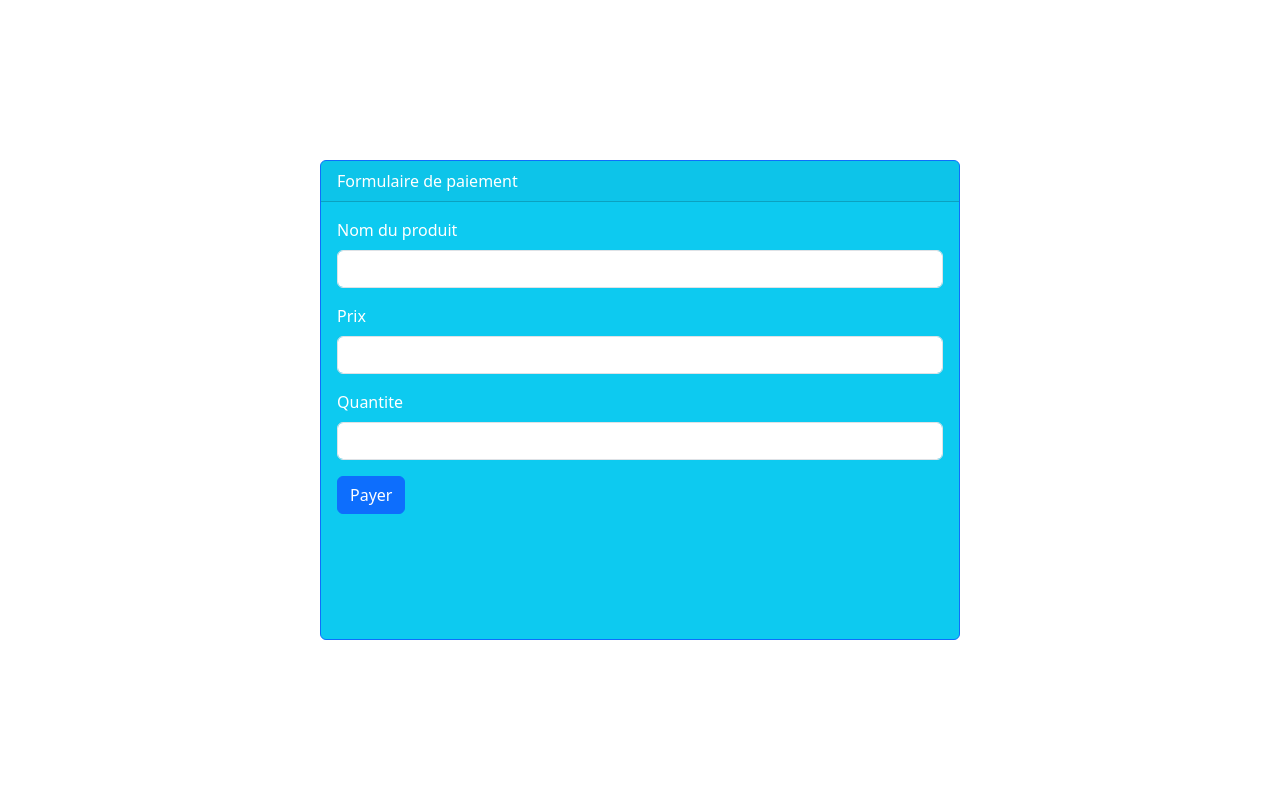
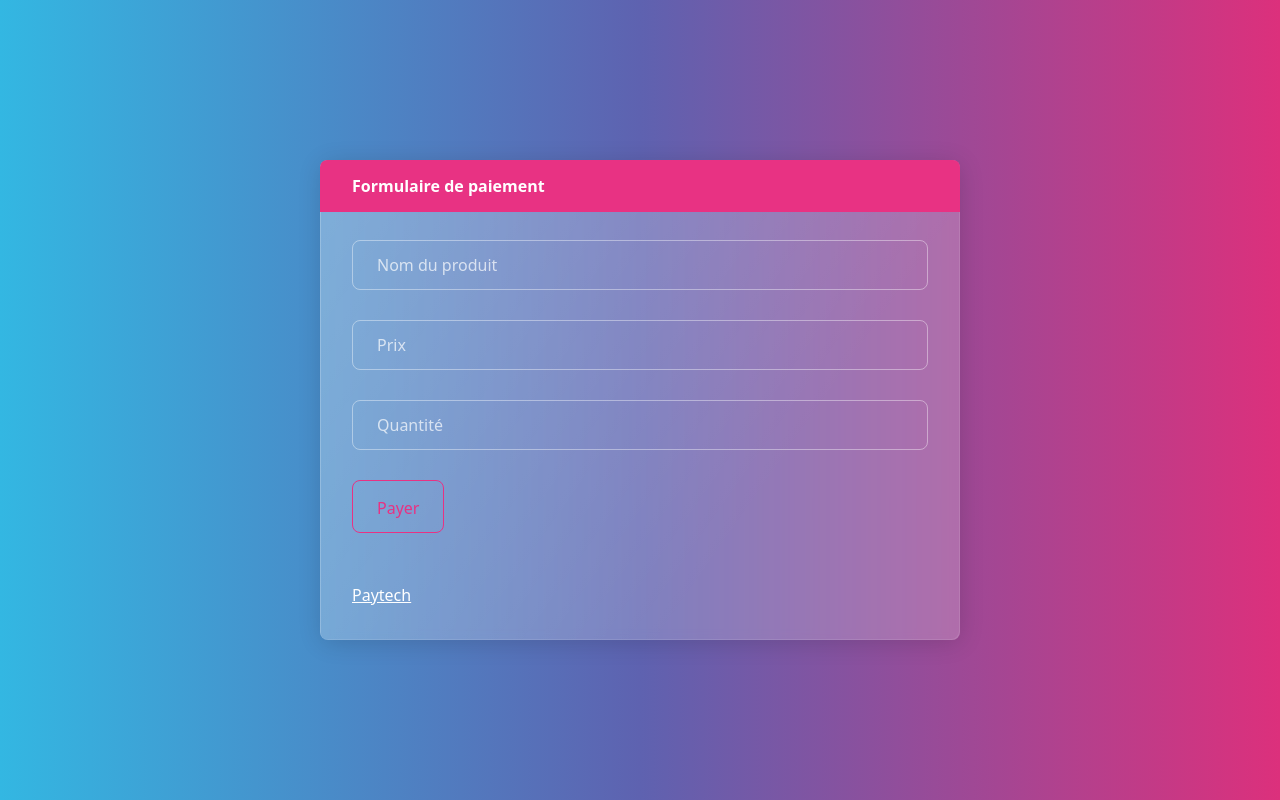
Before and after one commit to BayeDiagn/Api_Paiement, a Django app: page /paydunya/ in a window 1280 px wide. Run offline with Django 3.2, Linux system fonts and the light colour scheme; parts of the project's set-up code (start-up, migrations or seed data) failed here and were passed over; some libraries are stand-ins or nearby versions.

Commit message:
quelque changement

```diff
--- a/Api_Payment/settings.py
+++ b/Api_Payment/settings.py
@@ -39,6 +39,8 @@ INSTALLED_APPS = [
     'django.contrib.staticfiles',
 
     'django_extensions',
+    "crispy_forms",
+    "crispy_bootstrap5",
 
     'Paytech',
     'Paydunya',
@@ -53,6 +55,10 @@ MIDDLEWARE = [
     'django.contrib.messages.middleware.MessageMiddleware',
     'django.middleware.clickjacking.XFrameOptionsMiddleware',
 ]
+
+CRISPY_ALLOWED_TEMPLATE_PACKS = "bootstrap5"
+
+CRISPY_TEMPLATE_PACK = "bootstrap5"
 
 ROOT_URLCONF = 'Api_Payment.urls'
 
--- a/Paydunya/forms.py
+++ b/Paydunya/forms.py
@@ -2,6 +2,6 @@
 from django import forms
 
 class PaydunyaForm(forms.Form):
-    name = forms.CharField(max_length=100)
-    prix_unit = forms.DecimalField(max_digits=10, decimal_places=2)
-    quantity = forms.DecimalField(max_digits=10, decimal_places=2)
+    nom = forms.CharField(max_length=100)
+    prix_unite = forms.DecimalField(max_digits=10, decimal_places=2)
+    quantite = forms.DecimalField(max_digits=10, decimal_places=2)
--- a/Paydunya/views.py
+++ b/Paydunya/views.py
@@ -23,9 +23,9 @@ def payment_view(request):
     if request.method == 'POST':
         form = PaydunyaForm(request.POST)
         if form.is_valid():
-            name = form.cleaned_data['name']
-            unit_price = form.cleaned_data['prix_unit']
-            quantity = form.cleaned_data['quantity']
+            name = form.cleaned_data['nom']
+            unit_price = form.cleaned_data['prix_unite']
+            quantity = form.cleaned_data['quantite']
 
             total_price = int(quantity)*int(unit_price)
 
--- a/Paytech/views.py
+++ b/Paytech/views.py
@@ -34,8 +34,8 @@ def payment_view(request):
             pay_tech.setRefCommand(str(uuid.uuid4()))
             pay_tech.setNotificationUrl({
                 'ipn_url': 'https://192.168.1.10:8000/ipn',
-                'success_url': 'https://192.168.1.10:8000/paytech/payment-done/',
-                'cancel_url': 'https://192.168.1.10:8000/paytech/payment-canceled/',
+                'success_url': 'https://192.168.1.56:8000/paytech/payment-done/',
+                'cancel_url': 'https://192.168.1.56:8000/paytech/payment-canceled/',
             })
             pay_tech.setMobile(False)
 
--- a/requirement.txt
+++ b/requirement.txt
@@ -6,8 +6,8 @@ cryptography==42.0.5
 Django==3.2.6
 django-extensions==3.2.3
 django-model-utils==4.5.0
-django-notifications-hq==1.8.3
-djangorestframework==3.14.0
+django-crispy-forms==2.1
+crispy-bootstrap5==2024.2
 idna==3.7
 jsonfield==3.1.0
 MarkupSafe==2.1.5
--- a/templates/Paydunya/paydunya_form.html
+++ b/templates/Paydunya/paydunya_form.html
@@ -1,28 +1,32 @@
 {% extends "base.html" %}
+{% load crispy_forms_tags %}
 
 
 {% block content %}
-<div class="card text-bg-info  border-primary " style="width:40rem; height:60vh">
-    <div class="card-header"style="color:white">
+<div class="card border-primary " style="width:40rem; height:60vh">
+  <div class="card-header">
       Formulaire de paiement
   </div>
   <div class="card-body ">
       <form method="Post">
           {% csrf_token %}
-            <div class="mb-3">
-              <label for="exampleInputitem_name" class="form-label" style="color:white">Nom du produit</label>
-              <input type="text" name="name" class="form-control" id="exampleInputitem_name" aria-describedby="emailHelp" required >
+          <div style="margin-bottom:30px;">
+            <input  type="text" name="nom" class="form-control" id="exampleInputitem_name" placeholder="Nom du produit" autocomplete="off" required>
           </div>
-            <div class="mb-3">
-              <label for="exampleInputprix_unit" class="form-label" style="color:white">Prix</label>
-              <input type="number" name="prix_unit" class="form-control" id="exampleInputprix_unit" required>
+
+          <div style="margin-bottom:30px;">
+            <input  type="number" name="prix_unite" class="form-control" placeholder="Prix" autocomplete="off" required>
           </div>
-            <div class="mb-3">
-              <label for="exampleInputquantity" class="form-label" style="color:white">Quantite</label>
-              <input type="number" name="quantity" class="form-control" id="exampleInputquantity" required>
+          <div style="margin-bottom:30px;">
+            <input  type="number" name="quantite" class="form-control" placeholder="Quantité" autocomplete="off" required>
           </div>
-            <button type="submit" class="btn btn-primary">Payer</button>
+          <div style="margin-top:20px;">
+            <button type="submit" class="btn btn-outline-primary"><font style="vertical-align: inherit;"><font style="vertical-align: inherit;">Payer</button>
+          <div>
           </form>
   </div>
 </div>
+<div style="margin-top:50px;">
+  <a href="{% url "paytech_payment" %}" ><font style="vertical-align: inherit;"><font style="vertical-align: inherit;">Paytech</a>
+<div>
 {% endblock content %}
--- a/templates/base.html
+++ b/templates/base.html
@@ -3,8 +3,8 @@
   <head>
     <meta charset="utf-8">
     <meta name="viewport" content="width=device-width, initial-scale=1">
-    <title>Bootstrap demo</title>
-    <link href="https://cdn.jsdelivr.net/npm/bootstrap@5.3.3/dist/css/bootstrap.min.css" rel="stylesheet" integrity="sha384-QWTKZyjpPEjISv5WaRU9OFeRpok6YctnYmDr5pNlyT2bRjXh0JMhjY6hW+ALEwIH" crossorigin="anonymous">
+    <title>Api_Paiement</title>
+    <link href="https://bootswatch.com/5/quartz/bootstrap.min.css" rel="stylesheet">
   </head>
   <body>
 
```
Also changed, not shown: templates/Paytech/paytech_form.html (+15 -14 lines), README.md. Lines whose indentation alone changed are shown as unchanged.
